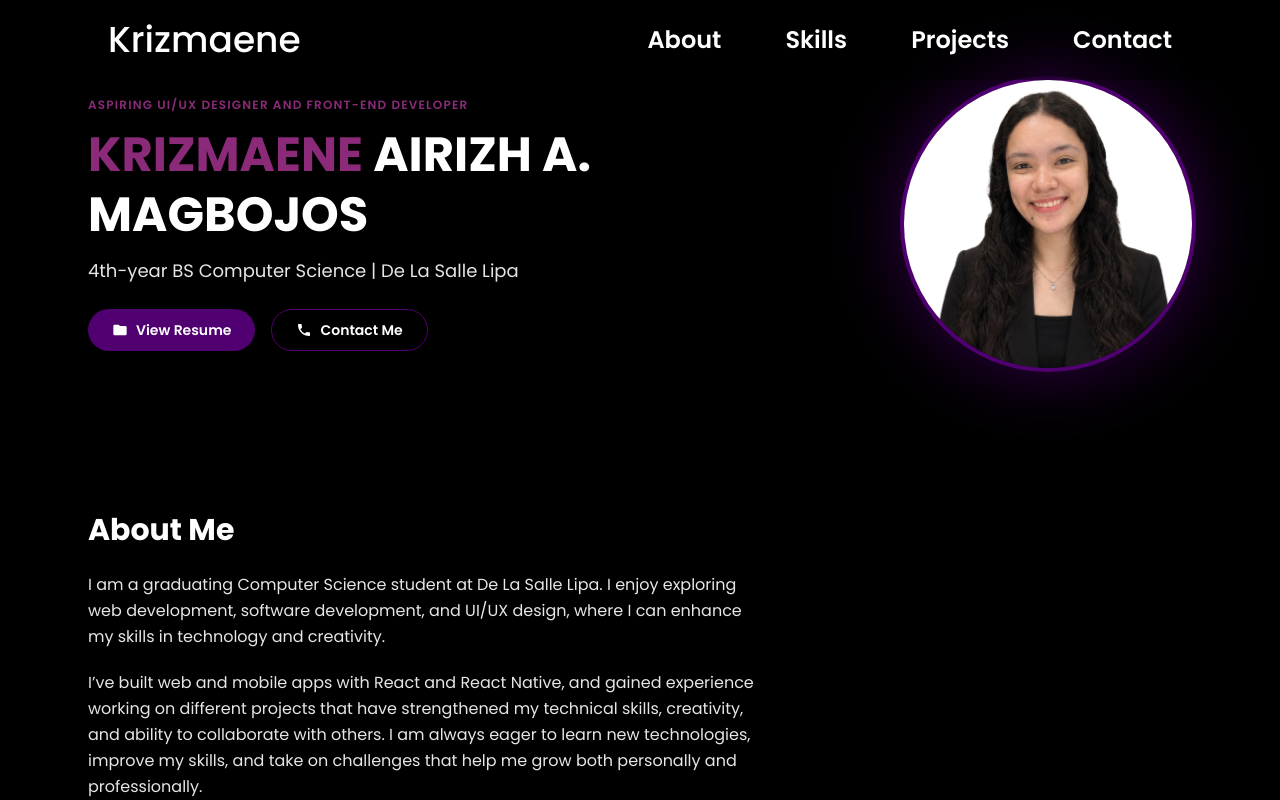
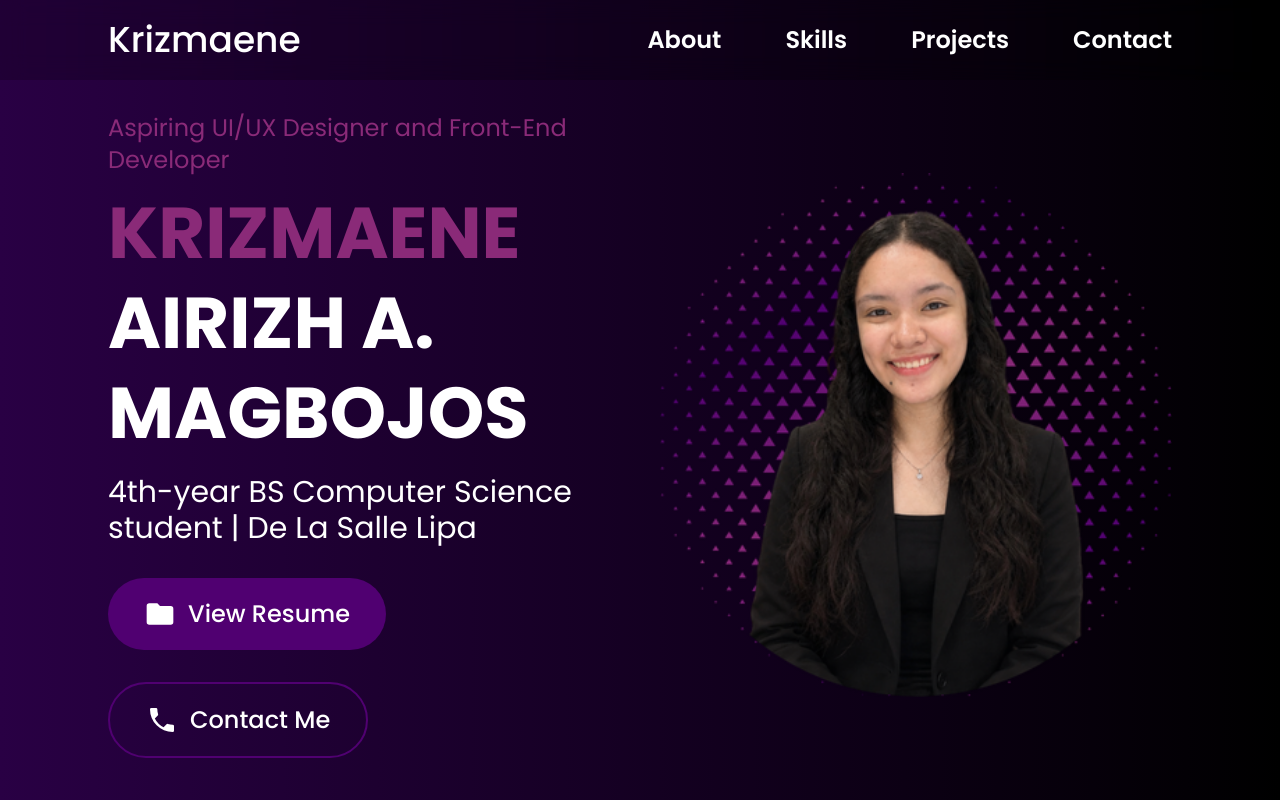
Before and after one commit to Krizmaene/portfolio, a React (Vite) app: page / in a window 1280 px wide. Shown: the top 800 px of the page. Built offline with nearby package versions, Linux system fonts and the light colour scheme.

Commit message:
Redesign hero and about

```diff
--- a/src/components/About.jsx
+++ b/src/components/About.jsx
@@ -1,11 +1,10 @@
 function About() {
   return (
-        <section id="about" className="mx-auto max-w-6xl scroll-mt-20 px-6 py-12 md:py-16">
-            <h2 className="text-3xl font-bold">
-                About Me
-            </h2>
+    <section id="about" className="bg-about min-h-screen pb-16 pt-32 xl:pt-44">
+      <div className="container-x">
+        <h2 className="text-4xl font-bold xl:text-6xl">About Me</h2>
 
-            <div className="mt-6 max-w-2xl space-y-5 leading-relaxed text-white/90">
+        <div className="mt-8 max-w-5xl space-y-8 text-lg leading-normal xl:mt-12 xl:text-2xl">
           <p>
             I am a graduating Computer Science student at De La Salle Lipa. I
             enjoy exploring web development, software development, and UI/UX
@@ -15,9 +14,9 @@ function About() {
             I’ve built web and mobile apps with React and React Native, and
             gained experience working on different projects that have
             strengthened my technical skills, creativity, and ability to
-                    collaborate with others. I am always eager to learn new technologies,
-                    improve my skills, and take on challenges that help me grow both
-                    personally and professionally.
+            collaborate with others. I am always eager to learn new
+            technologies, improve my skills, and take on challenges that help
+            me grow both personally and professionally.
           </p>
           <p>
             I aspire to become a UI/UX Designer or Front-end Developer, and
@@ -25,6 +24,7 @@ function About() {
             enjoyable to use.
           </p>
         </div>
+      </div>
     </section>
   )
 }
--- a/src/components/Hero.jsx
+++ b/src/components/Hero.jsx
@@ -1,35 +1,33 @@
 function Hero() {
   return (
-        <section
-            id="home"
-            className="mx-auto max-w-6xl scroll-mt-20 px-6 py-12 md:py-20"
-        >
-            <div className="flex flex-col-reverse items-center gap-10 md:flex-row md:justify-between">
+    <section id="home" className="bg-hero flex min-h-screen items-center pb-12 pt-28">
+      <div className="container-x flex flex-col-reverse items-center gap-10 md:flex-row md:justify-between">
+        {/* Text side */}
         <div className="text-center md:text-left">
-                    <p className="mb-3 text-xs font-semibold uppercase tracking-widest text-accent">
+          <p className="text-base text-accent md:text-xl xl:text-2xl">
             Aspiring UI/UX Designer and Front-End Developer
           </p>
 
-                    <h1 className="text-3xl font-bold uppercase leading-tight sm:text-5xl">
+          <h1 className="mt-3 text-4xl font-bold uppercase leading-tight sm:text-5xl xl:text-7xl">
             <span className="text-accent">Krizmaene</span> Airizh A. Magbojos
           </h1>
 
-                    <p className="mt-3 text-lg text-white/90">
-                        4th-year BS Computer Science | De La Salle Lipa
+          <p className="mt-4 text-lg md:text-2xl xl:text-3xl">
+            4th-year BS Computer Science student | De La Salle Lipa
           </p>
 
-                    <div className="mt-6 flex flex-wrap justify-center gap-4 md:justify-start">
+          <div className="mt-8 flex flex-wrap justify-center gap-4 md:justify-start xl:gap-8">
+            {/* Resume PDF goes in public/resume.pdf */}
             <a
               href="/resume.pdf"
               target="_blank"
               rel="noreferrer"
-                            className="inline-flex items-center gap-2 rounded-full bg-brand px-6 py-2.5 text-sm font-semibold text-white transition-colors hover:bg-brand/80">
-                                <svg
-                                    aria-hidden="true"
-                                    viewBox="0 0 24 24"
-                                    fill="currentColor"
-                                    className="h-4 w-4"
+              className="inline-flex items-center gap-3 rounded-full bg-brand px-6 py-3
+                         text-base font-medium transition-colors hover:bg-brand/80
+                         xl:px-9 xl:py-5 xl:text-2xl"
             >
+              <svg aria-hidden="true" viewBox="0 0 24 24" fill="currentColor"
+                   className="h-5 w-5 xl:h-8 xl:w-8">
                 <path d="M10 4H4a2 2 0 0 0-2 2v12a2 2 0 0 0 2 2h16a2 2 0 0 0 2-2V8a2 2 0 0 0-2-2h-8l-2-2z" />
               </svg>
               View Resume
@@ -37,14 +35,12 @@ function Hero() {
 
             <a
               href="#contact"
-                            className="inline-flex items-center gap-2 rounded-full border border-brand px-6 py-2.5 text-sm font-semibold text-white transition-colors hover:bg-brand/30"
+              className="inline-flex items-center gap-3 rounded-full border-2 border-brand
+                         px-6 py-3 text-base font-medium transition-colors hover:bg-brand/30
+                         xl:px-9 xl:py-5 xl:text-2xl"
             >
-                            <svg
-                                aria-hidden="true"
-                                viewBox="0 0 24 24"
-                                fill="currentColor"
-                                className="h-4 w-4"
-                            >
+              <svg aria-hidden="true" viewBox="0 0 24 24" fill="currentColor"
+                   className="h-5 w-5 xl:h-8 xl:w-8">
                 <path d="M6.6 10.8a15.1 15.1 0 0 0 6.6 6.6l2.2-2.2a1 1 0 0 1 1-.25 11.4 11.4 0 0 0 3.6.57 1 1 0 0 1 1 1V20a1 1 0 0 1-1 1A17 17 0 0 1 3 4a1 1 0 0 1 1-1h3.5a1 1 0 0 1 1 1c0 1.25.2 2.45.57 3.6a1 1 0 0 1-.25 1l-2.22 2.2z" />
               </svg>
               Contact Me
@@ -52,17 +48,12 @@ function Hero() {
           </div>
         </div>
 
-                <div className="relative shrink-0">
-                    <div
-                        aria-hidden="true"
-                        className="absolute inset-0 rounded-full bg-brand opacity-70 blur-2xl"
+        {/* Photo side: the exported PNG already includes the dotted halo */}
+        <img
+          src="/profile-2.png"
+          alt="Portrait of Krizmaene Airizh A. Magbojos"
+          className="w-64 shrink-0 sm:w-80 xl:w-[32rem]"
         />
-                    <img
-                        src="/profile.png"
-                        alt="Portrait of Krizmaene Airizh A. Magbojos"
-                        className="relative h-56 w-56 rounded-full object-cover ring-4 ring-brand sm:h-72 sm:w-72"
-                    />
-                </div>
       </div>
     </section>
   )
```
Also changed, not shown: public/profile-2.png (added). Lines whose indentation alone changed are shown as unchanged.
